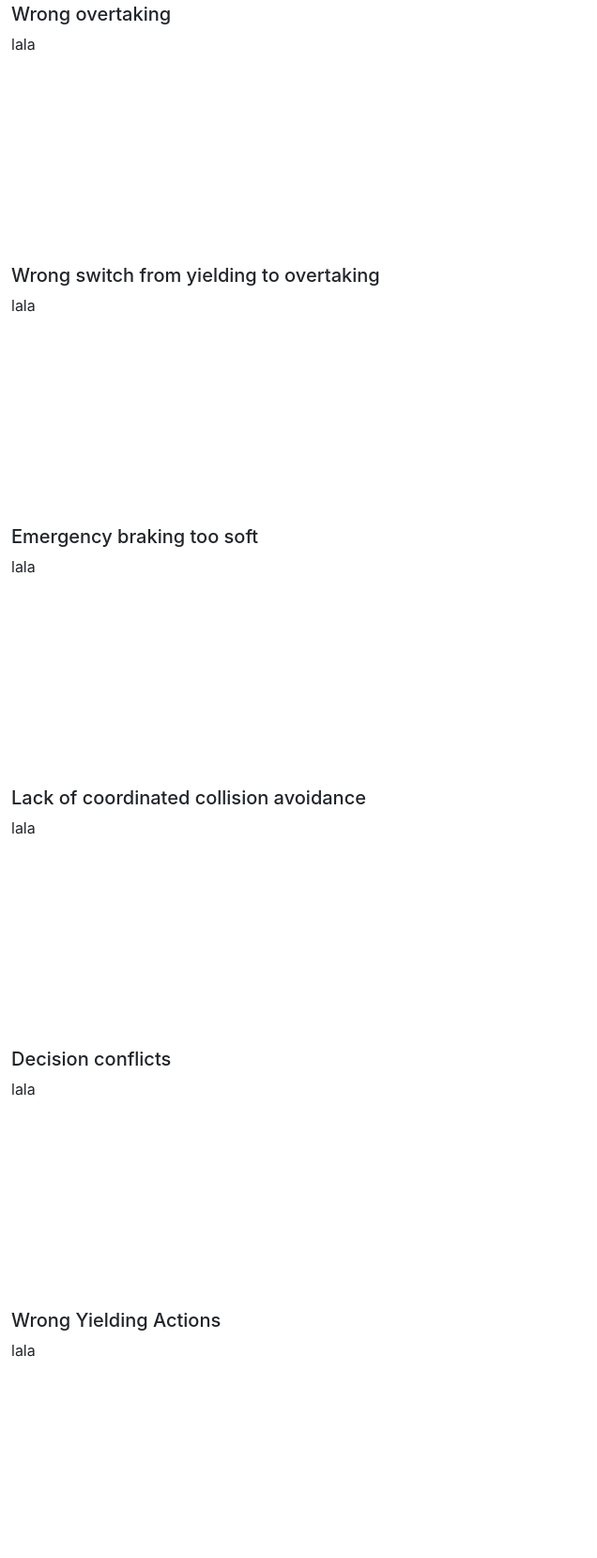
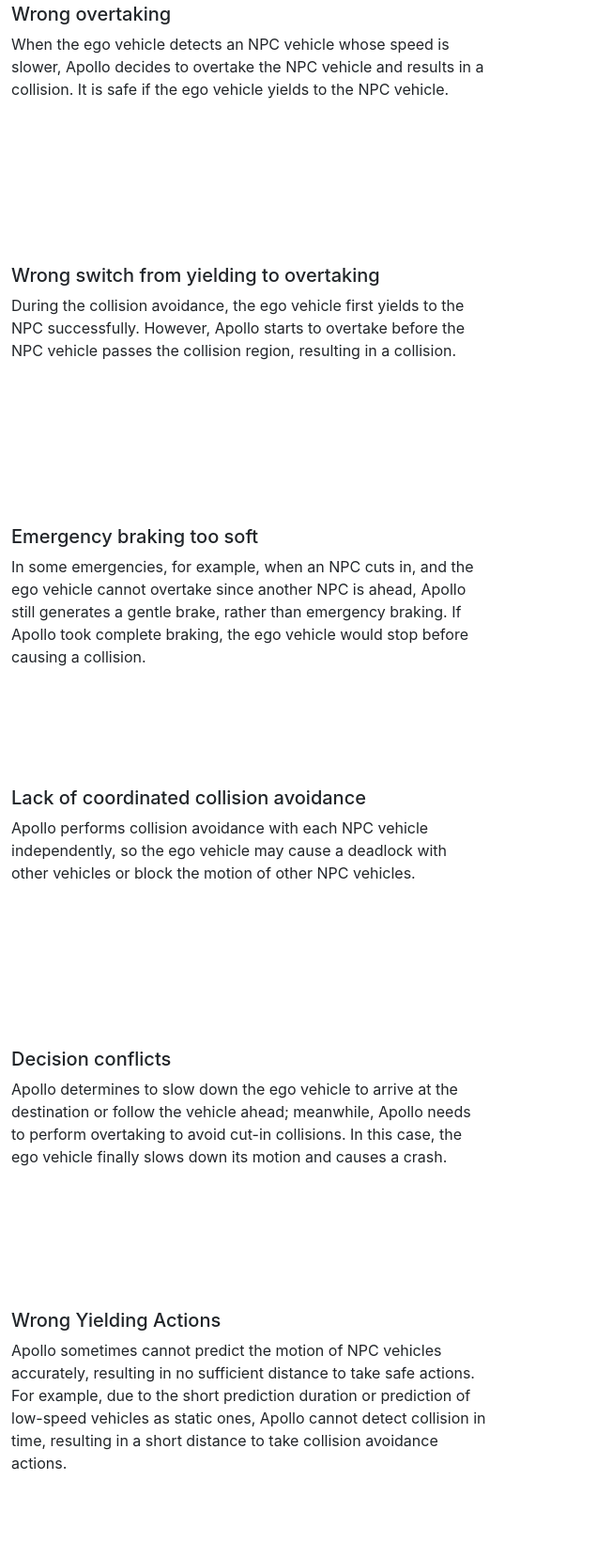
Before and after one commit to ATLAS-AV-TESTING/atlas, a website: page index.html in a window 1280 px wide. Shown: the part 2526-4184 px from the top of the page at 94% size, 644-1280 px from the left. Drawn offline with Linux system fonts and the light colour scheme.

Commit message:
video comments updated

```diff
--- a/index.html
+++ b/index.html
@@ -286,7 +286,8 @@
             </video>
             <div class="media-body">
                 <h5 class="mt-0">Wrong yielding actions</h5>
-                <p>lala</p>
+                <p>When the ego vehicle detects an NPC vehicle, Apollo decides to yield to it and results in a collision.
+                    It  can  cross  the  junction  safely  by  keeping its current speed or overtaking.</p>
             </div>
         </div>
         <div class="media">
@@ -296,7 +297,9 @@
             </video>
             <div class="media-body">
                 <h5 class="mt-0">Wrong overtaking</h5>
-                <p>lala</p>
+                <p>When the ego vehicle detects an NPC vehicle whose speed is slower,
+                    Apollo decides to overtake the NPC vehicle and results in a collision.
+                    It is safe if the ego vehicle yields to the NPC vehicle.</p>
             </div>
         </div>
         <div class="media">
@@ -306,7 +309,9 @@
             </video>
             <div class="media-body">
                 <h5 class="mt-0">Wrong switch from yielding to overtaking</h5>
-                <p>lala</p>
+                <p>During the collision avoidance, the ego vehicle first yields to the NPC successfully.
+                    However, Apollo starts to overtake before the NPC vehicle passes the collision region,
+                    resulting in a collision.</p>
             </div>
         </div>
         <div class="media">
@@ -316,7 +321,10 @@
             </video>
             <div class="media-body">
                 <h5 class="mt-0">Emergency braking too soft</h5>
-                <p>lala</p>
+                <p>In some emergencies, for example, when an NPC cuts in,
+                    and the ego vehicle cannot overtake since another NPC is ahead,
+                    Apollo still generates a gentle brake, rather than emergency braking.
+                    If Apollo took complete braking, the ego vehicle would stop before causing a collision.</p>
             </div>
         </div>
         <div class="media">
@@ -326,7 +334,8 @@
             </video>
             <div class="media-body">
                 <h5 class="mt-0">Lack of coordinated collision avoidance</h5>
-                <p>lala</p>
+                <p>Apollo performs collision avoidance with each NPC vehicle independently,
+                    so the ego vehicle may cause a deadlock with other vehicles or block the motion of other NPC vehicles. </p>
             </div>
         </div>
         <div class="media">
@@ -336,7 +345,10 @@
             </video>
             <div class="media-body">
                 <h5 class="mt-0">Decision conflicts</h5>
-                <p>lala</p>
+                <p>Apollo determines to slow down the ego vehicle to arrive at the destination or follow the vehicle ahead;
+                    meanwhile, Apollo needs to perform overtaking to avoid cut-in collisions.
+                    In this case, the ego vehicle finally slows down its motion and causes a crash.
+                </p>
             </div>
         </div>
         <div class="media">
@@ -346,7 +358,11 @@
             </video>
             <div class="media-body">
                 <h5 class="mt-0">Wrong Yielding Actions</h5>
-                <p>lala</p>
+                <p>Apollo sometimes cannot predict the motion of NPC vehicles accurately,
+                    resulting in no sufficient distance to take safe actions.
+                    For example, due to the short prediction duration or prediction of low-speed vehicles as static ones,
+                    Apollo cannot detect collision in time, resulting in a short distance to take collision avoidance actions.
+                </p>
             </div>
         </div>
         <div class="media">
```
